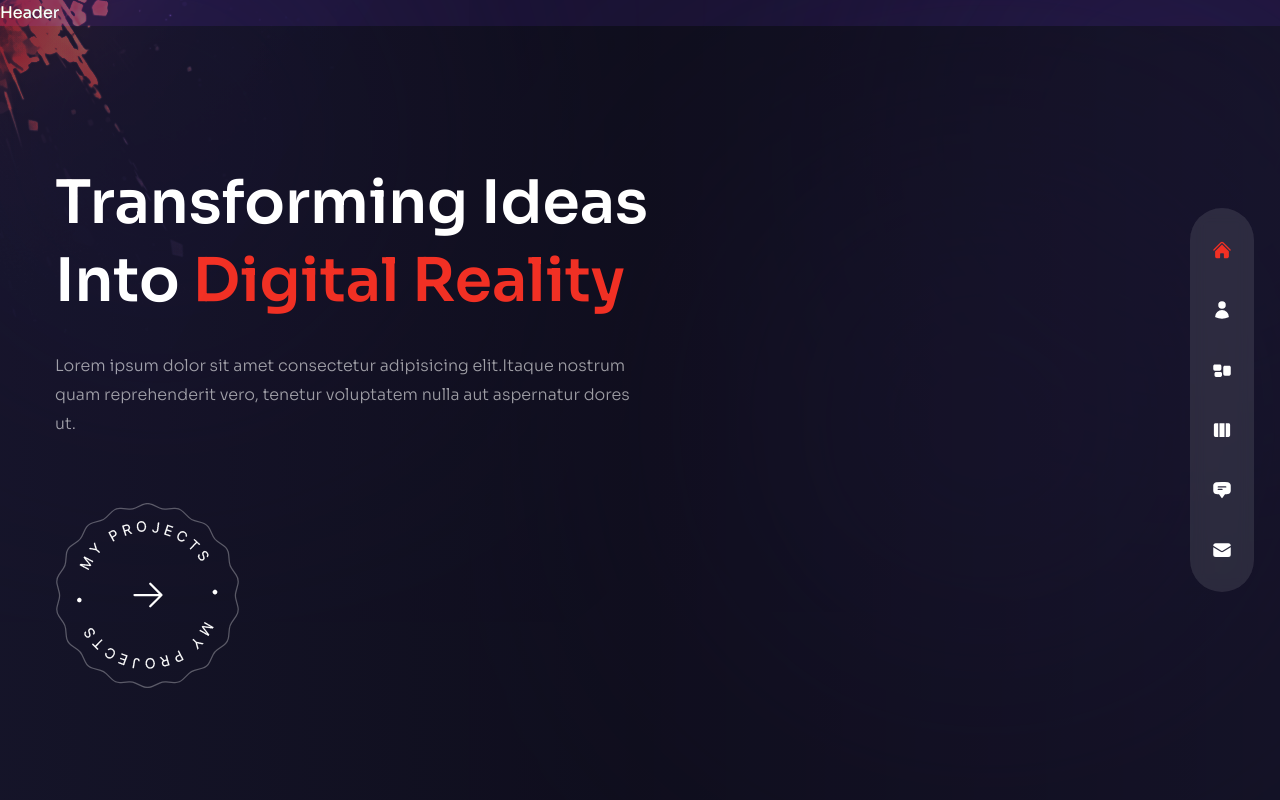
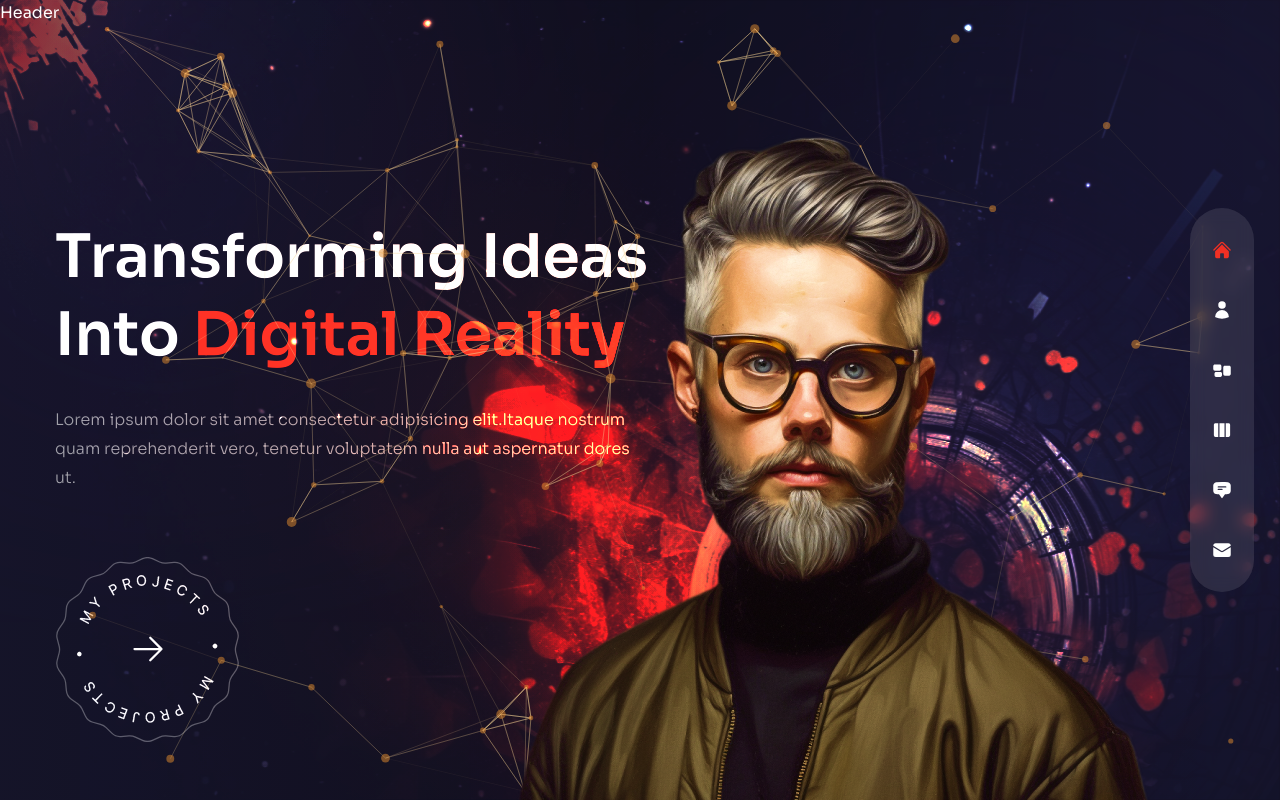
Before and after one commit to Iorenantsoa/Iorenantsoa-portfolio, a Next.js app: page / in a window 1280 px wide. Built offline with nearby package versions, Linux system fonts and the light colour scheme.

Commit message:
fin particle index

```diff
--- a/components/Avatar.js
+++ b/components/Avatar.js
@@ -1,5 +1,19 @@
+import Image from "next/image";
+
+
+
 const Avatar = () => {
-  return <div>Avatar</div>;
+  return (
+    <div className="hidden xl:flex xl:max-w-none">
+      <Image
+        src={'/avatar.png'}
+        width={737}
+        height={678}
+        alt="avatar"
+        className="translate-z-0 w-full h-full"
+      />
+    </div>
+  )
 };
 
 export default Avatar;
--- a/components/Header.js
+++ b/components/Header.js
@@ -1,5 +1,5 @@
 const Header = () => {
-  return <header>Header</header>;
+  return <header className="absolute z-30 w-full">Header</header>;
 };
 
 export default Header;
--- a/components/ParticlesContainer.js
+++ b/components/ParticlesContainer.js
@@ -1,5 +1,102 @@
+import { Particles } from 'react-tsparticles'
+import { loadFull } from 'tsparticles';
+import React, { useCallback } from 'react';
+
+
+
 const ParticlesContainer = () => {
-  return <div>Particles Container</div>;
+
+  // init
+
+  const particlesInit = useCallback(async (engine) => {
+    await loadFull(engine)
+  }, [])
+
+  const particlesLoaded = useCallback(async () => { }, [])
+
+  return (
+    <Particles
+      className='w-full h-full absolute translate-z-0'
+      id='tsparticles'
+      init={particlesInit}
+      loaded={particlesLoaded}
+      options={
+        {
+          fullScreen: { enable: false },
+          background: {
+            color: {
+              value: ''
+            },
+          },
+          fps_limit: 120,
+          interactivity: {
+            events: {
+              onclick: {
+                enable: false,
+                mode: 'push'
+              },
+              onhover: {
+                enable: true,
+                mode: 'repulse'
+              },
+              resize: true,
+            },
+            modes: {
+              push: {
+                quantity: 90
+              },
+              repulse: {
+                distance: 200,
+                duration: 0.4
+              }
+            }
+          },
+          particles: {
+            color: {
+              value: '#e68e2e'
+            },
+            links: {
+              color: '#f5d393',
+              distance: 150,
+              enable: true,
+              opacity: 0.5,
+              width: 1
+            },
+            collisions: {
+              enable: true,
+            },
+            move: {
+              directions: 'none',
+              enable: true,
+              outModes: {
+                default: 'bounce'
+              },
+              random: false,
+              speed: 1,
+              straight: false
+            },
+            number: {
+              density: {
+                enable: true,
+                area: 800
+              },
+              value: 80
+            },
+            opacity: {
+              value: 0.5,
+            },
+            shape: {
+              type: 'circle'
+            },
+            size: {
+              value: { min: 1, max: 5 }
+            },
+          },
+          detectRetina : true
+        }
+      }
+    />
+  )
 };
 
 export default ParticlesContainer;
--- a/pages/index.js
+++ b/pages/index.js
@@ -11,7 +11,7 @@
   return (
     <div className="bg-primary/60 h-full">
       <div className="w-full h-full bg-gradient-to-r from-primary/10 via-black/30 to-black/10">
-        <div className="text-center flex flex-col justify-center xl:pt-30 xl:text-left h-full container mx-auto">
+        <div className="text-center flex flex-col justify-center xl:pt-40 xl:text-left h-full container mx-auto">
           <motion.h1
             variants={fadeIn('down', 0.2)}
             initial='hidden'
@@ -47,6 +47,34 @@
             <ProjectsBtn />
           </motion.div>
         </div>
+
+      </div>
+
+      {/* image */}
+      <div className="w-[1200px] h-full absolute right-0 bottom-0">
+        {/* bg img */}
+        <div className="bg-none xl:bg-explosion xl:bg-cover xl:bg-right xl:bg-no-repeat w-full h-full absolute mix-blend-color-dodge translate-z-0">
+        </div>
+        {/* particle */}
+        <div>
+          <ParticlesContainer/>
+        </div>
+
+        {/* avatar */}
+
+        <motion.div
+          variants={fadeIn('left', 0.5)}
+          initial='hidden'
+          animate="show"
+          exit="hidden"
+          transition = {{duration : 1 , ease:'easeInOut'}}
+          className="w-full h-full max-w-[737px] max-h-[678px] absolute -bottom-32 lg:bottom-0 right-[8%]"
+        >
+          <Avatar />
+        </motion.div>
+
+
+
       </div>
     </div>
 
```
